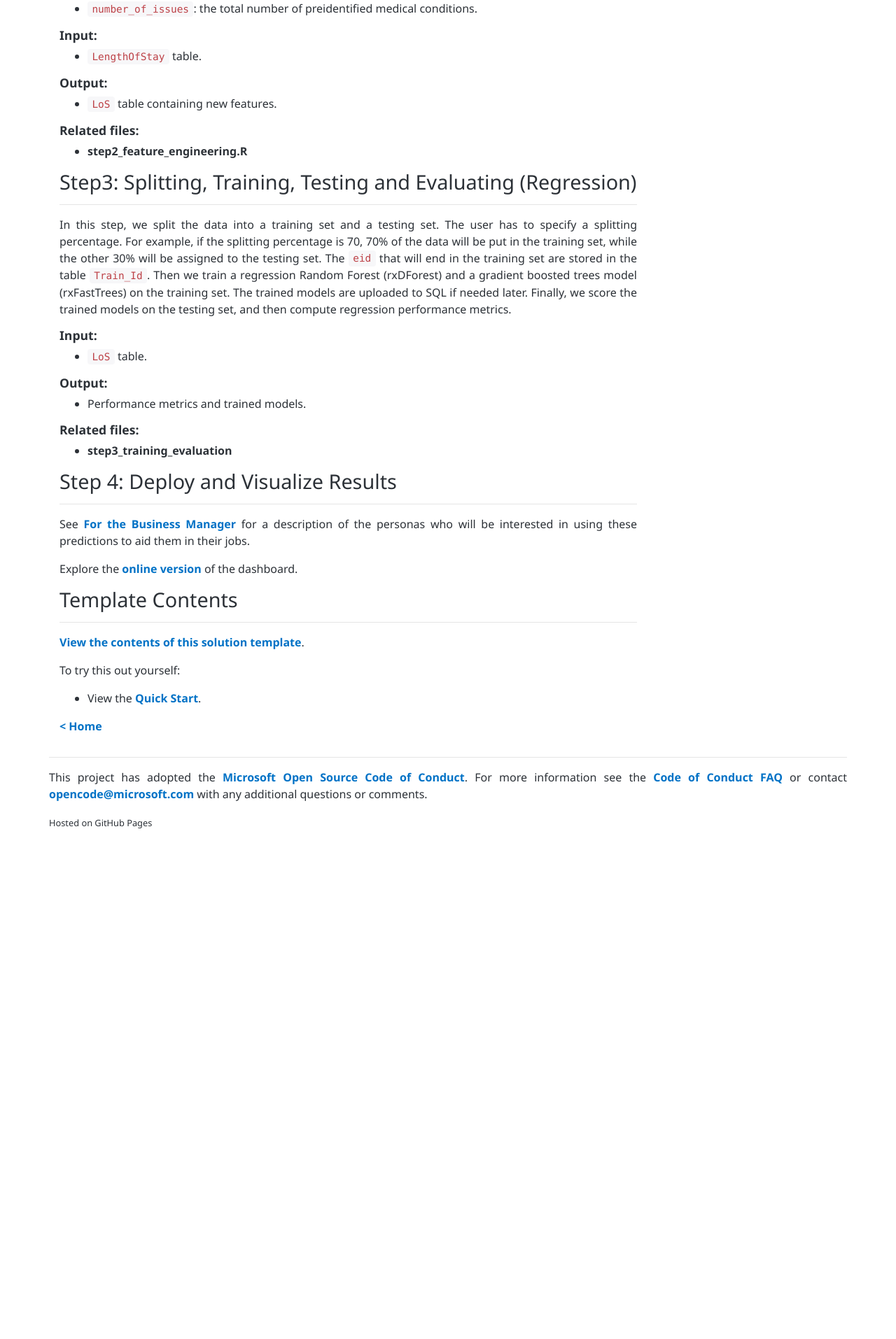
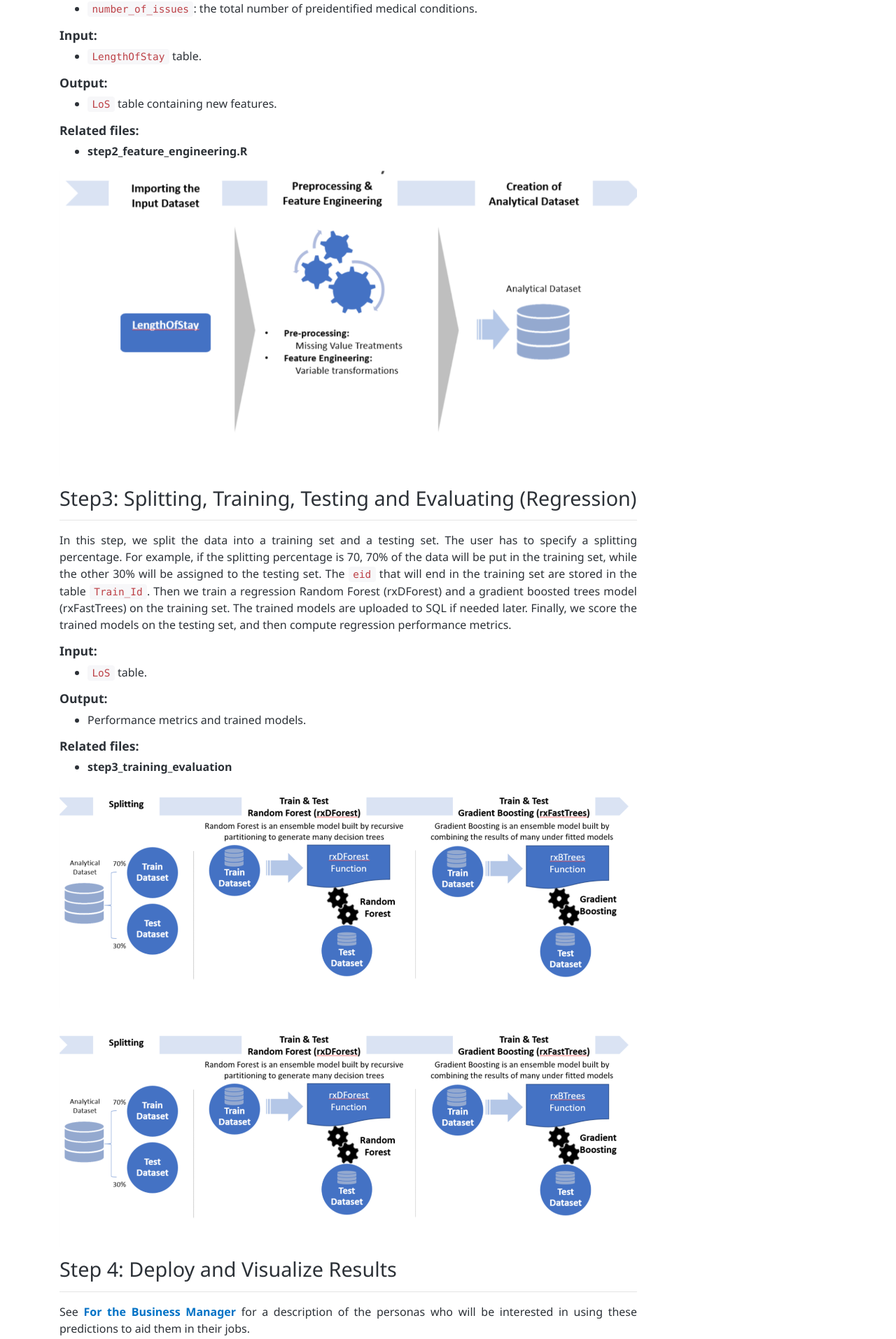
Before and after one commit to microsoft/r-server-hospital-length-of-stay, a Jekyll site: the page built from data-scientist.md, in a window 1280 px wide. Shown: the part 2001-3915 px from the top of the page at 70% size. Built offline with Jekyll 4.4.1, drawn with Linux system fonts in a browser that asks for light colours; before the commit the page ends 3204 px from its top, so only the background shows below that.

Commit message:
add diagrams

```diff
--- a/data-scientist.md
+++ b/data-scientist.md
@@ -103,6 +103,7 @@ In this step, we design new features:
 
 * **step2_feature_engineering.R**
 
+<img src="images/ds1.png">
 
 <a name="step3r"></a>
 
@@ -122,6 +123,10 @@ In this step, we split the data into a training set and a testing set. The user
 ### Related files:
 
 * **step3_training_evaluation**
+
+<img src="images/ds2.png">
+<br/>
+<img src="images/ds2.png">
 
 <a name="step4"></a>
 
```
Also changed, not shown: images/ds1.png (added), images/ds2.png (added), images/ds3.png (added), images/pbi.png (added).
